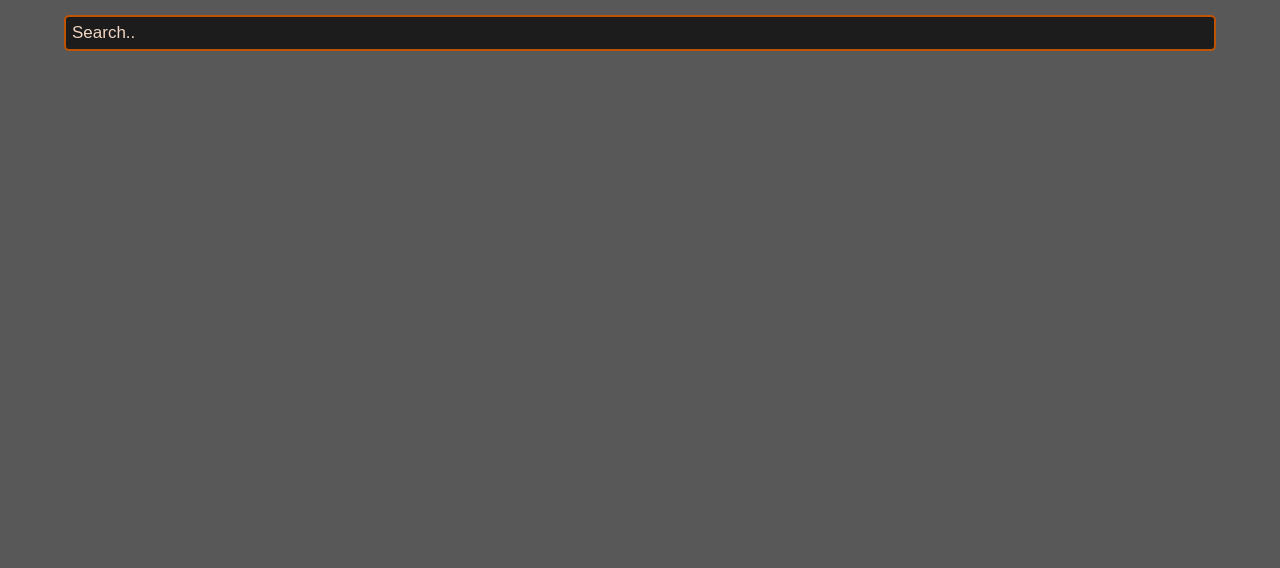
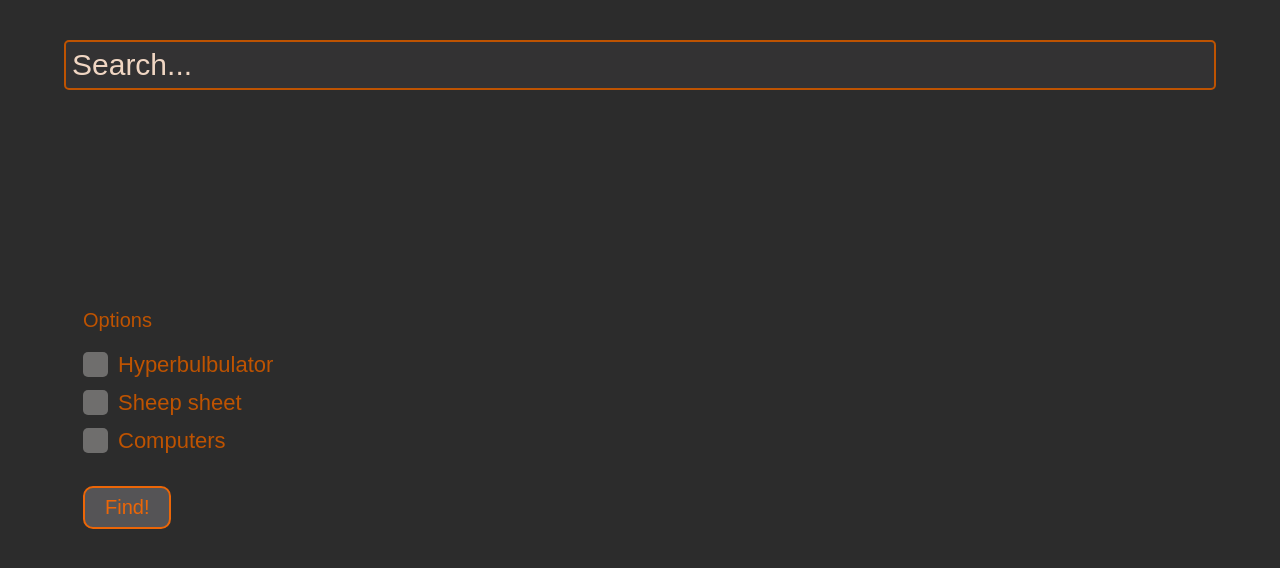
Before and after one commit to egorix2000/FindMyLab, a plain HTML site: page index.html in a window 1280 px wide. Drawn offline with Linux system fonts and the light colour scheme.

Commit message:
add options

```diff
--- /dev/null
+++ b/css/checkboxStyle.css
@@ -0,0 +1,70 @@
+/* The container */
+.container {
+  display: block;
+  position: relative;
+  padding-left: 35px;
+  margin-bottom: 12px;
+  cursor: pointer;
+  font-size: 22px;
+  color: #BE5301;
+  -webkit-user-select: none;
+  -moz-user-select: none;
+  -ms-user-select: none;
+  user-select: none;
+}
+
+/* Hide the browser's default checkbox */
+.container input {
+  position: absolute;
+  opacity: 0;
+  cursor: pointer;
+  height: 0;
+  width: 0;
+}
+
+/* Create a custom checkbox */
+.checkmark {
+  position: absolute;
+  top: 0;
+  left: 0;
+  height: 25px;
+  width: 25px;
+  background-color: #6F6E6D;
+  border-radius: 5px;
+}
+
+/* On mouse-over, add a grey background color */
+.container:hover input ~ .checkmark {
+  background-color: #828280;
+  box-shadow: 0 0 5px #BE5301;
+}
+
+/* When the checkbox is checked, add a blue background */
+.container input:checked ~ .checkmark {
+  border: 2px solid #EC6607;
+}
+
+/* Create the checkmark/indicator (hidden when not checked) */
+.checkmark:after {
+  content: "";
+  position: absolute;
+  display: none;
+}
+
+/* Show the checkmark when checked */
+.container input:checked ~ .checkmark:after {
+  display: block;
+}
+
+/* Style the checkmark/indicator */
+.container .checkmark:after {
+  left: 7px;
+  top: 4px;
+  width: 5px;
+  height: 10px;
+  border: solid #EC6607;
+  border-width: 0 3px 3px 0;
+  -webkit-transform: rotate(45deg);
+  -ms-transform: rotate(45deg);
+  transform: rotate(45deg);
+}
--- /dev/null
+++ b/css/style.css
@@ -0,0 +1,84 @@
+* {
+  -moz-box-sizing: border-box;
+    -webkit-box-sizing: border-box;
+    box-sizing: border-box;
+}
+
+body {
+  margin: 0;
+  font-family: Arial, Helvetica, sans-serif;
+  background-color: #2C2C2C;
+}
+
+::placeholder {
+  color: #F0D6C3;
+}
+
+.search {
+  margin-top: 40px;
+  margin-right: 5%;
+  margin-left: 5%;
+}
+
+.search input[type=text] {
+  padding: 6px;
+  border: 2px solid #BE5301;
+  border-radius: 5px;
+  font-size: 30px;
+  background-color: #333233;
+  color: #F6B485;
+  width: 100%;
+  height: 100%;
+}
+
+.search input[type=text]:focus {
+  outline: none;
+   box-shadow: 0 0 5px #BE5301;
+}
+
+.mainContent {
+  margin-right: 5%;
+  margin-left: 5%;
+  margin-top: 200px;
+}
+
+/* Create three equal columns that floats next to each other */
+.column {
+  float: left;
+  width: 30%;
+  padding: 1.65%;
+}
+
+/* Clear floats after the columns */
+.row:after {
+  content: "";
+  display: table;
+  clear: both;
+}
+
+.optionSubmit input[type=submit] {
+  margin-top: 20px;
+  background: #555456;
+  border: 2px solid #ec6607;
+  border-radius: 10px;
+  padding: 8px 20px;
+  cursor: pointer;
+  color: #ec6607;
+  display: inline-block;
+  font-size: 20px;
+  text-align: center;
+}
+
+.optionSubmit input[type=submit]:hover {
+  box-shadow: 0 0 5px #BE5301;
+}
+
+.optionSubmit input[type=submit]:active {
+  background: #6F6E6D;
+}
+
+.optionText {
+  margin-bottom: 20px;
+  font-size: 20px;
+  color: #BE5301;
+}
--- a/index.html
+++ b/index.html
@@ -2,51 +2,45 @@
 <html>
 <head>
 <meta name="viewport" content="width=device-width, initial-scale=1">
-<style>
-* {
-  -moz-box-sizing: border-box;
-    -webkit-box-sizing: border-box;
-    box-sizing: border-box;
-}
+<link rel="stylesheet" type="text/css" href="css/style.css"/>
+<link rel="stylesheet" type="text/css" href="css/checkboxStyle.css"/>
 
-body {
-  margin: 0;
-  font-family: Arial, Helvetica, sans-serif;
-  background-color: #585858;
-}
-
-::placeholder {
-  color: #F0D6C3;
-}
-
-.topnav {
-  margin-top: 15px;
-  margin-right: 5%;
-  margin-left: 5%;
-}
-
-.topnav input[type=text] {
-  padding: 6px;
-  border: 2px solid #BE5301;
-  border-radius: 5px;
-  font-size: 17px;
-  background-color: #1C1C1C;
-  color: #F6B485;
-  width: 100%;
-  height: 100%;
-}
-
-.topnav input[type=text]:focus {
-    outline: none;
-    box-shadow: 0 0 5px #BE5301;
-}
-
-</style>
 </head>
 <body>
 
-<div class="topnav">
-  <input type="text" placeholder="Search..">
+<div class="search">
+  <input type="text" placeholder="Search...">
+</div>
+
+<div class="mainContent row">
+  <div class="column">
+
+    <div class="optionText">
+      Options
+    </div>
+
+    <div class="options">
+      <label class="container">Hyperbulbulator
+        <input type="checkbox">
+        <span class="checkmark"></span>
+      </label>
+      <label class="container">Sheep sheet
+        <input type="checkbox">
+        <span class="checkmark"></span>
+      </label>
+      <label class="container">Computers
+        <input type="checkbox">
+        <span class="checkmark"></span>
+      </label>
+    </div>
+
+    <div class="optionSubmit">
+      <input type="submit" value="Find!">
+    </div>
+
+  </div>
+  <div class="column"></div>
+  <div class="column"></div>
 </div>
 
 
```
